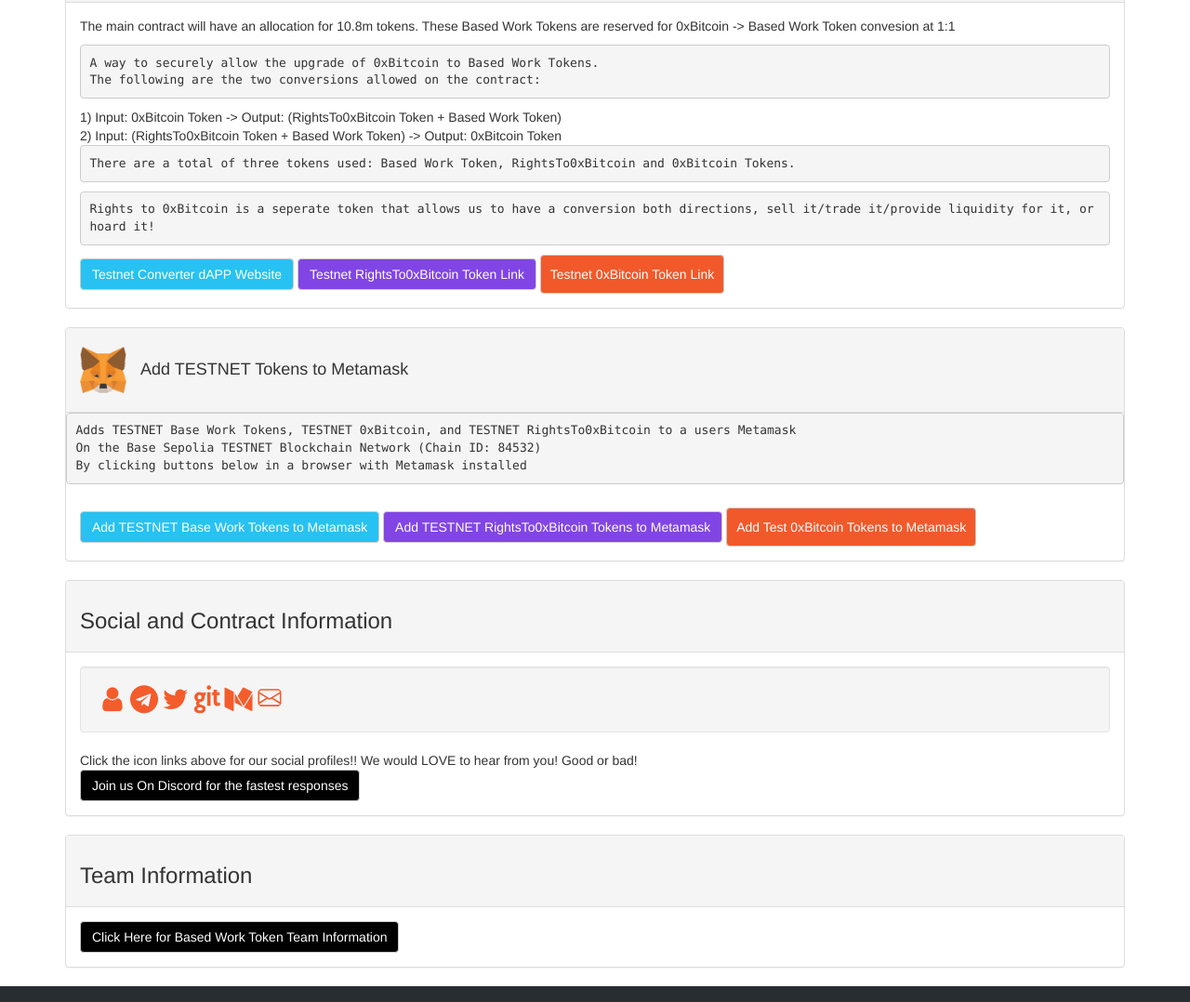
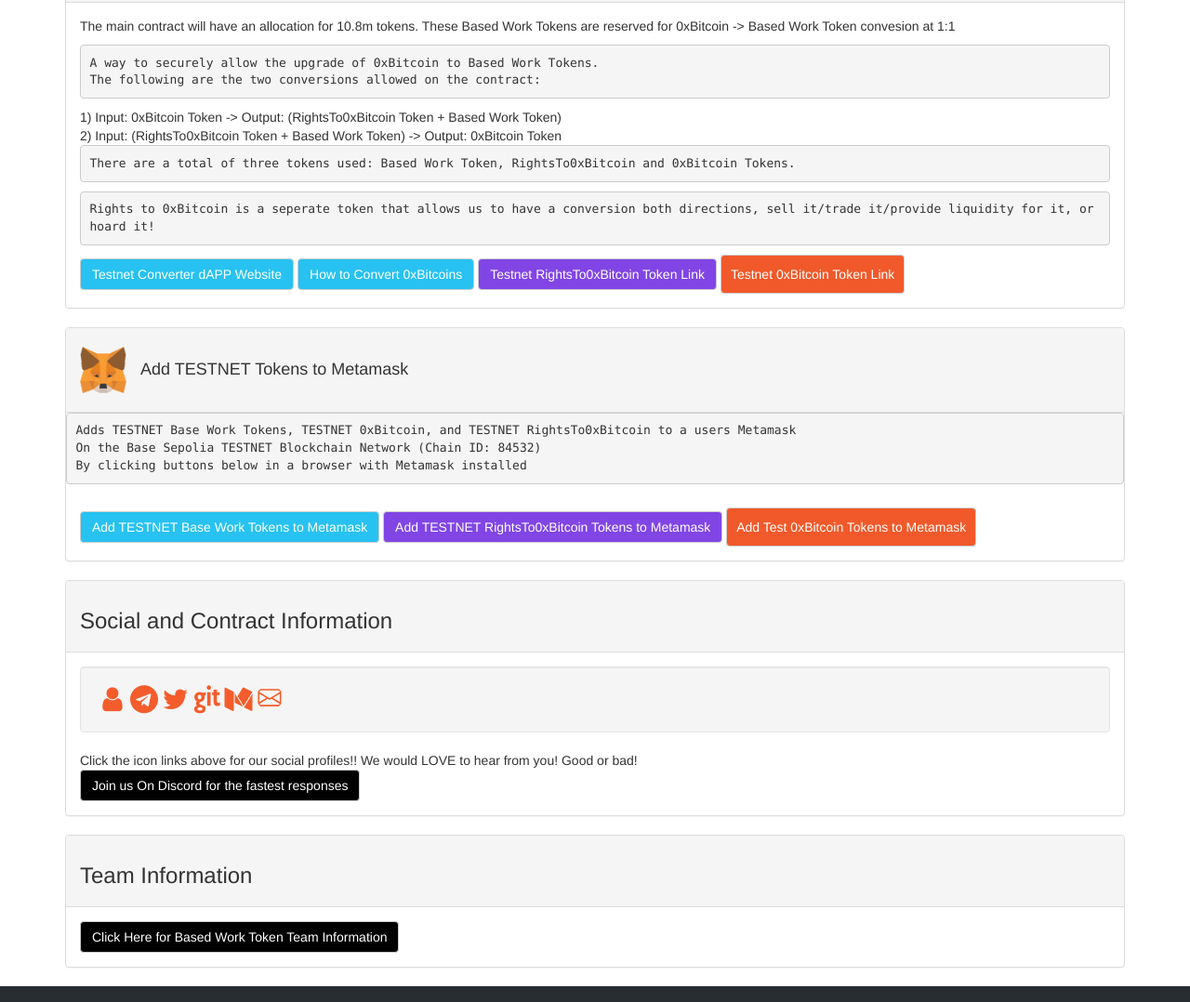
Before and after one commit to BasedWorkToken/testnet.basedworktoken.github.io, a plain HTML site: page index.html in a window 1280 px wide. Shown: the part 2058-3136 px from the top of the page at 93% size. Drawn offline with nearby package versions, Linux system fonts and the light colour scheme; files that its build step writes are made by us from their sources.

Commit message:
Add files via upload

```diff
--- a/index.html
+++ b/index.html
@@ -310,6 +310,8 @@ Rights to 0xBitcoin is a seperate token that allows us to have a conversion both
                       <!--Download is located here, already rigged to the button for instant download-->
                       <!-- <a href="http://abastoken.org:81" class="btn btn-default btnsex1">Check the Mining Pool</a> -->
                              <a href="0xBitcoin_Converter.html" class="btn btn-default btnsex4">Testnet Converter dAPP Website</a>
+
+                      <a href="howtoconvert.html" class="btn btn-default btnsex4">How to Convert 0xBitcoins</a>
 
                       <a href="https://sepolia.basescan.org/token/0x5557c39097e0077C6a92DBbC1512b6Dff8b0AA65" class="btn btn-default btnsex2">Testnet RightsTo0xBitcoin Token Link</a>
                       <a href="https://sepolia.basescan.org/token/0x94FAaF327c278372DA7E500B0beC55703405731D" class="btn btn-default btnsex3">Testnet 0xBitcoin Token Link</a>
```
